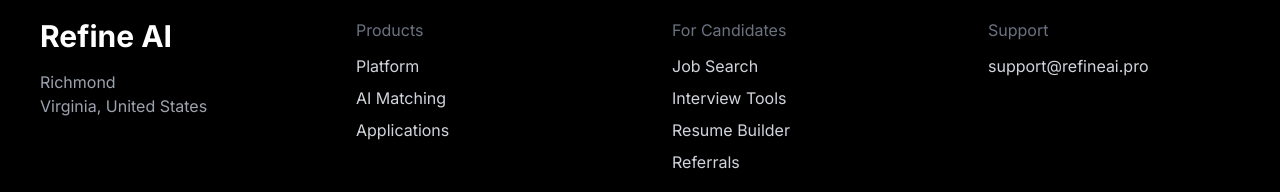
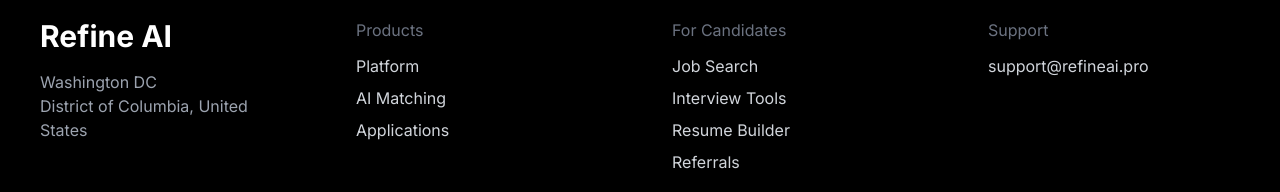
Before and after one commit to refineaipro/RefineAI, a Next.js app: page / in a window 1280 px wide. Shown: the part 2891-3083 px from the top of the page. Built offline with nearby package versions, Linux system fonts and the light colour scheme.

Commit message:
location-change

```diff
--- a/components/Footer.tsx
+++ b/components/Footer.tsx
@@ -9,8 +9,8 @@ export default function Footer() {
         <div>
           <h2 className="text-3xl font-bold">Refine AI</h2>
           <p className="text-gray-400 mt-4">
-            Richmond<br />
-            Virginia, United States
+            Washington DC<br />
+            District of Columbia, United States
           </p>
         </div>
 
```
